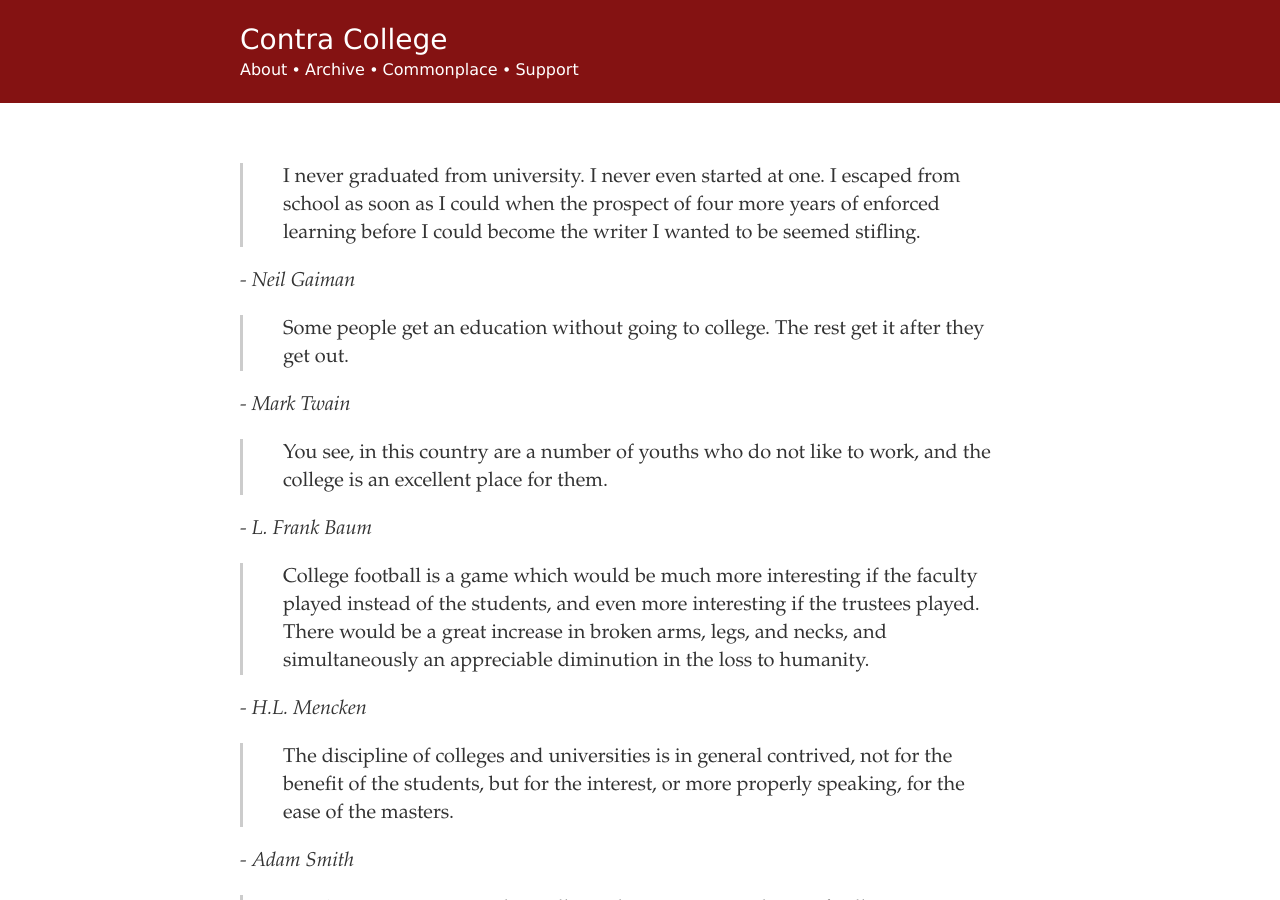
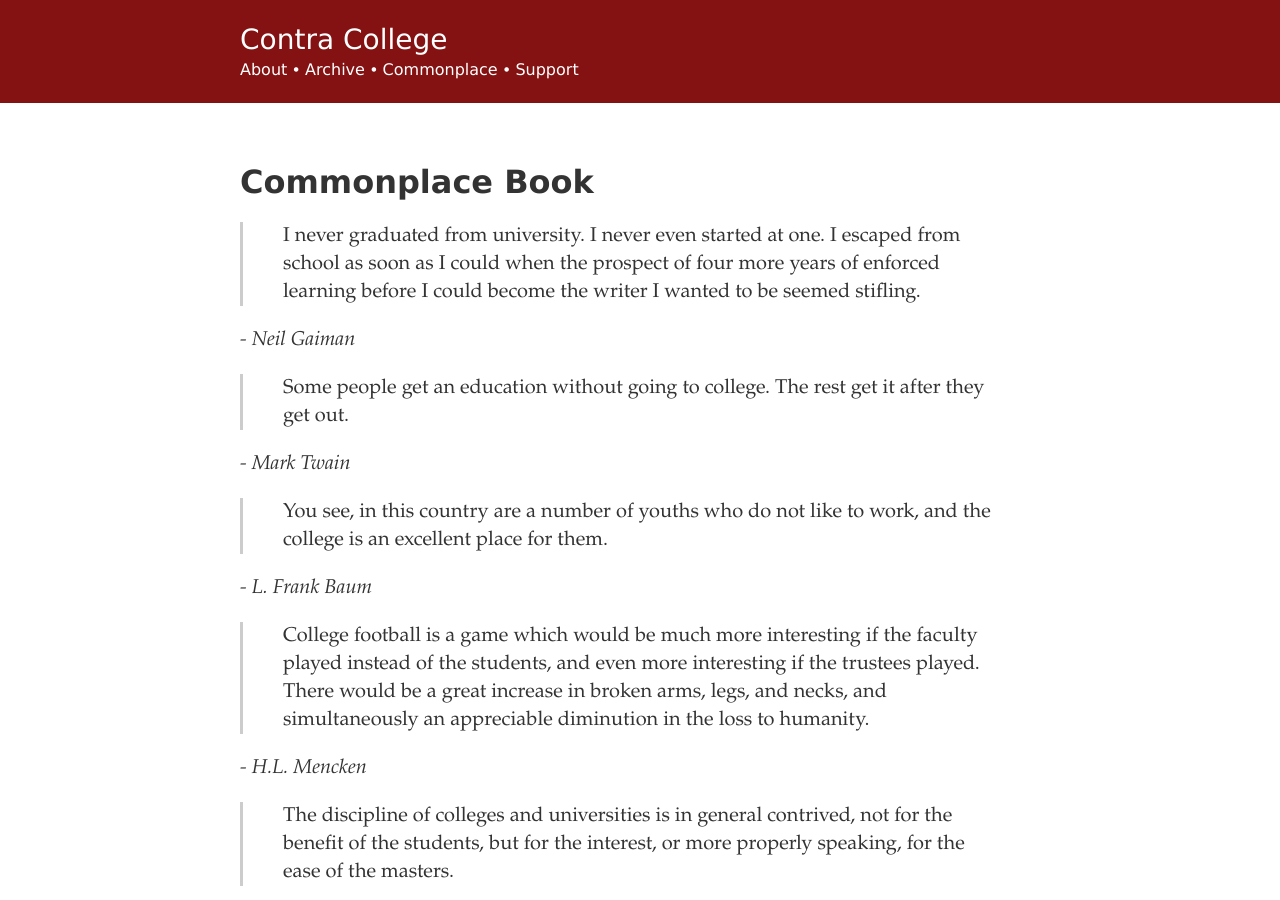
Before and after one commit to derykmakgill/nsi, a Jekyll site: the page built from commonplace.md, in a window 1280 px wide and 900 px high. Built offline with Jekyll 4.4.1, drawn with Linux system fonts in a browser that asks for light colours; our own code applies the rules of GitHub Pages for plain Markdown files.

Commit message:
Update commonplace.md

```diff
--- a/commonplace.md
+++ b/commonplace.md
@@ -2,6 +2,7 @@
 layout: default
 ---
 
+# Commonplace Book
 
 > I never graduated from university. I never even started at one. I escaped from school as soon as I could when the prospect of four more years of enforced learning before I could become the writer I wanted to be seemed stifling.
 
```
